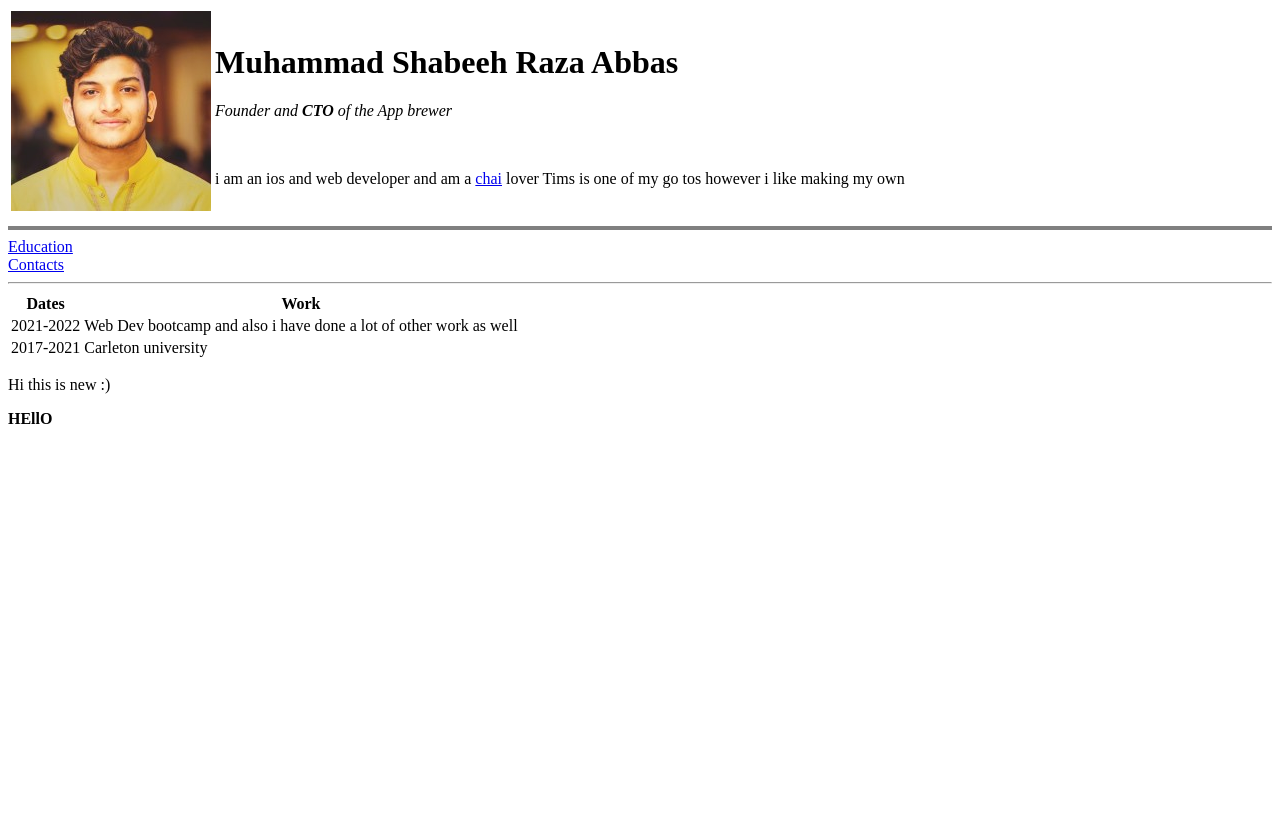
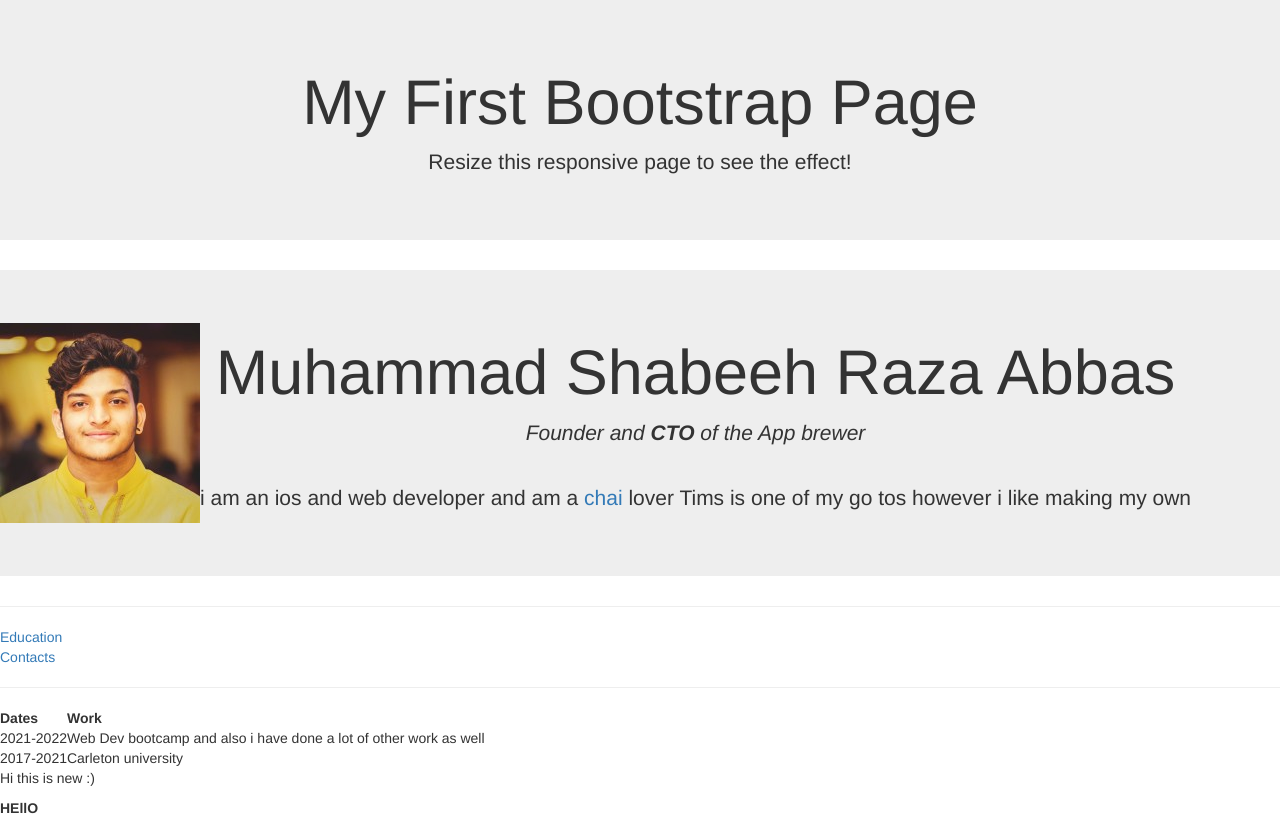
Before and after one commit to Sabeehraza/WebProfile, a plain HTML site: page index.html in a window 1280 px wide. Drawn offline with nearby package versions, Linux system fonts and the light colour scheme.

Commit message:
Update index.html

```diff
--- a/index.html
+++ b/index.html
@@ -1,18 +1,20 @@
 <!DOCTYPE html>
 <html>
-
+  <meta charset="utf-8">
+  <meta name="viewport" content="width=device-width, initial-scale=1">
+  <link rel="stylesheet" href="https://maxcdn.bootstrapcdn.com/bootstrap/3.4.1/css/bootstrap.min.css">
+  <script src="https://ajax.googleapis.com/ajax/libs/jquery/3.5.1/jquery.min.js"></script>
+  <script src="https://maxcdn.bootstrapcdn.com/bootstrap/3.4.1/js/bootstrap.min.js"></script>
 <head>
   <meta charset="utf-8">
   <title>Personal site
-    <meta charset="utf-8">
-    <meta name="viewport" content="width=device-width, initial-scale=1">
-    <link rel="stylesheet" href="https://maxcdn.bootstrapcdn.com/bootstrap/3.4.1/css/bootstrap.min.css">
-    <script src="https://ajax.googleapis.com/ajax/libs/jquery/3.5.1/jquery.min.js"></script>
-    <script src="https://maxcdn.bootstrapcdn.com/bootstrap/3.4.1/js/bootstrap.min.js"></script>
   </title>
 
 </head>
-
+<div class="jumbotron text-center">
+  <h1>My First Bootstrap Page</h1>
+  <p>Resize this responsive page to see the effect!</p>
+</div>
 <body>
   <div class="jumbotron text-center">
   <table>
```
